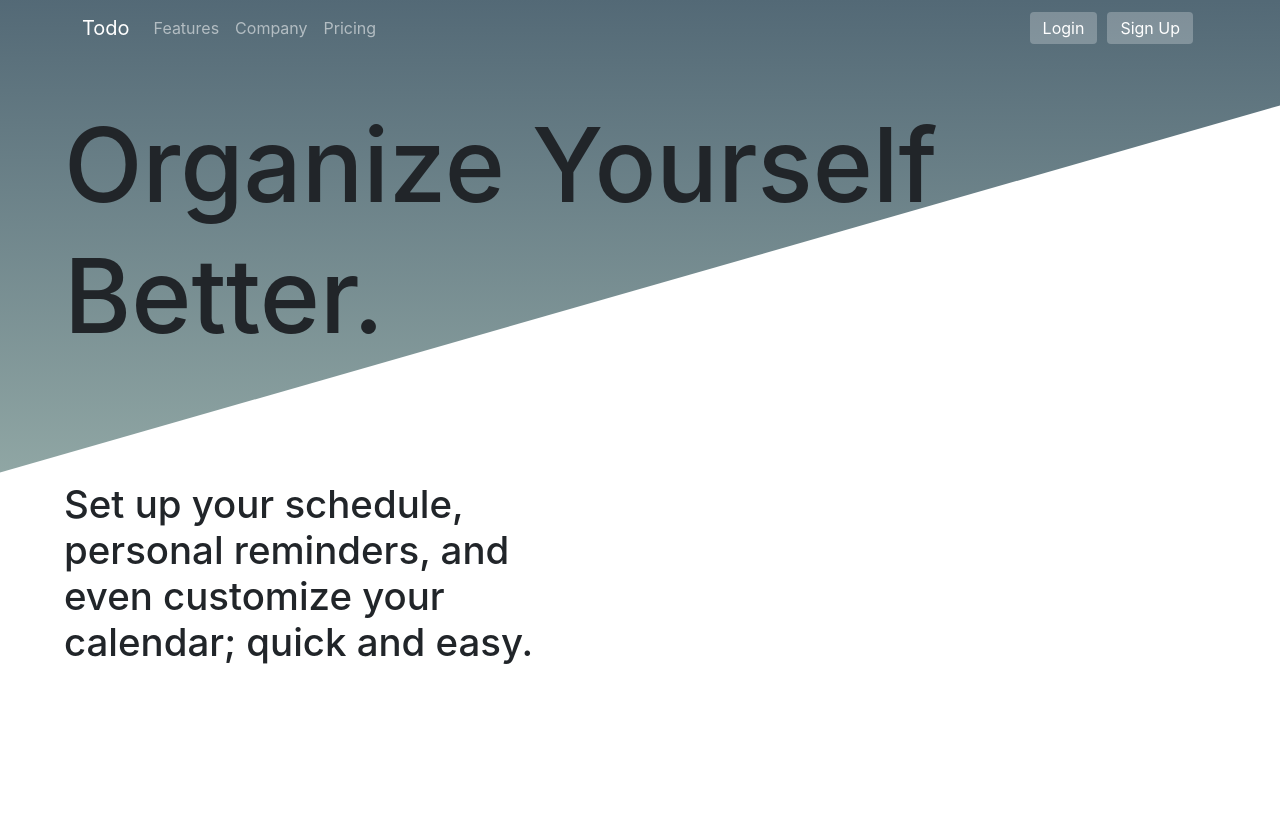
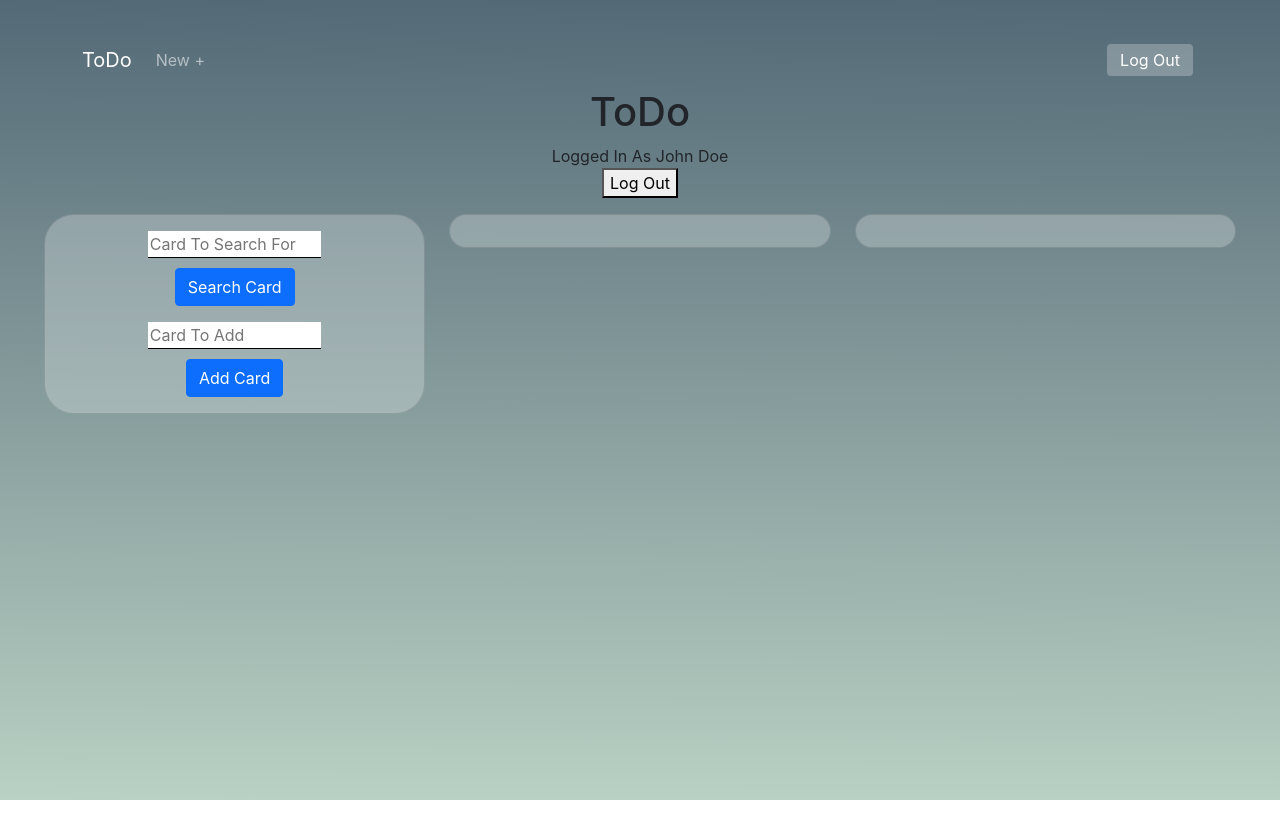
Before and after one commit to rightlaneonly/todo, a React (Create React App) app in the folder frontend/: page /canvas in a window 1280 px wide. Before the commit this address led to /. Shown: the top 838 px of the page. After the commit the page ends 800 px from the top, so only its background shows below. Built offline with nearby package versions, Linux system fonts and the light colour scheme; sample sign-in values are in the browser's storage.

Commit message:
Started Canvas/Dashboard UI
(1) Added user navigation bar (2) Updated User canvas/dashboard UI  added fluid grid system (3) changed colors

```diff
--- a/frontend/src/App.css
+++ b/frontend/src/App.css
@@ -26,6 +26,12 @@
 #canvas
 {
   padding: 2em;
+}
+
+.canvasCards
+{
+  background-color: rgba(255, 255, 255, 0.25);
+  border-radius: 30px;
 }
 
 #desc
@@ -85,6 +91,11 @@
   margin-top: 3em;
 }
 
+#loggedInDiv
+{
+  margin-bottom: 1em;
+}
+
  #navi
  {
    background-color: transparent;
--- a/frontend/src/App.js
+++ b/frontend/src/App.js
@@ -20,7 +20,7 @@ function App() {
                 <Route path="/signup" exact>
                     <SignUpPage />
                 </Route>
-                <Route path="/cards" exact>
+                <Route path="/canvas" exact>
                     <CanvasPage />
                 </Route>
                 <Redirect to="/" />
--- a/frontend/src/components/CardUI.js
+++ b/frontend/src/components/CardUI.js
@@ -1,4 +1,5 @@
 import React, { useState } from 'react';
+import Button from 'react-bootstrap/Button'
 
 function CardUI()
 {
@@ -76,18 +77,17 @@ function CardUI()
     };
 
     return(
-        <div id="accessUIDiv">
-            <br />
+        <div id="accessUIDiv" className="App">
             <input type="text" id="searchText" className="inFields" placeholder="Card To Search For"
-                ref={(c) => search = c}/>
-            <button type="button" id="searchCardButton"
-                onClick={searchCard}> Search Card </button><br />
+                ref={(c) => search = c}/><br/>
+            <Button type="button" id="searchCardButton"
+                onClick={searchCard}> Search Card </Button><br />
             <span id="cardSearchResult"> {searchResults} </span>
             <p id="cardList">{cardList}</p>
             <input type="text" id="cardText" className="inFields" placeholder="Card To Add"
-                ref={(c) => card = c}/>
-            <button type="button" id="addCardButton"
-                onClick={addCard}> Add Card </button><br />
+                ref={(c) => card = c}/><br />
+            <Button type="button" id="addCardButton"
+                onClick={addCard}> Add Card </Button><br />
             <span id="cardAddResult"> {message} </span>
         </div>
     );
--- a/frontend/src/components/Front.js
+++ b/frontend/src/components/Front.js
@@ -13,7 +13,6 @@ const Front = () =>
                     <h1 id="tagline2" className="tagline">Better.</h1>
                 <h4 id="desc">Set up your schedule, personal reminders, and even customize your calendar; quick and easy.</h4>
             </div>
-            <img id="whiteBG" src={whiteBG} alt="background"/>
         </div>
     );
 }
--- a/frontend/src/components/LoggedInName.js
+++ b/frontend/src/components/LoggedInName.js
@@ -14,7 +14,7 @@ function LoggedInName()
     };
 
     return(
-    <div id="loggedInDiv">
+    <div id="loggedInDiv" className="App">
         <span id="userName">Logged In As John Doe </span><br />
         <button type="button" id="logoutButton"
         onClick={doLogout}> Log Out </button>
--- a/frontend/src/components/PageTitle.js
+++ b/frontend/src/components/PageTitle.js
@@ -3,7 +3,7 @@ import React from 'react';
 function PageTitle()
 {
    return(
-     <h1 id="title" className="App">Todo</h1>
+     <h1 id="title" className="App">ToDo</h1>
    );
 };
 
--- a/frontend/src/components/Navigation.js
+++ b/frontend/src/components/UserNavi.js
@@ -4,24 +4,21 @@ import Container from 'react-bootstrap/Container';
 import Nav from 'react-bootstrap/Nav';
 import Navbar from 'react-bootstrap/Navbar';
 
-// guest Navbar, need one for users after login
-function Navigation()
+//user Navigation
+function UserNavi()
 {
     return(
         <div id='navi'>
             <Navbar variant="dark" collapseOnSelect expand="lg">
                 <Container>
-                    <Navbar.Brand href='/'>Todo</Navbar.Brand>
+                    <Navbar.Brand href='/'>ToDo</Navbar.Brand>
                     <Navbar.Toggle aria-controls="responsive-navbar-nav" />
                     <Navbar.Collapse id="responsive-navbar-nav">
                         <Nav className="me-auto">
-                            <Nav.Link href='/'>Features</Nav.Link>
-                            <Nav.Link href='/'>Company</Nav.Link>
-                            <Nav.Link href='/'>Pricing</Nav.Link>
+                            <Nav.Link href='/'>New &#43;</Nav.Link>
                         </Nav>
                         <Nav>
-                            <Button href="/login" className="navBtn">Login</Button>
-                            <Button href="/signup" className="navBtn">Sign Up</Button>
+                            <Button href="/login" className="navBtn">Log Out</Button>
                         </Nav>
                     </Navbar.Collapse>
                 </Container>
@@ -29,4 +26,4 @@ function Navigation()
         </div>
     );
 }
-export default Navigation;
+export default UserNavi;
--- a/frontend/src/pages/CanvasPage.js
+++ b/frontend/src/pages/CanvasPage.js
@@ -1,5 +1,10 @@
 import React from 'react';
+import Card from 'react-bootstrap/Card'
+import Container from 'react-bootstrap/Container'
+import Row from 'react-bootstrap/Row'
+import Col from 'react-bootstrap/Col'
 
+import UserNavi from '../components/UserNavi';
 import PageTitle from '../components/PageTitle';
 import LoggedInName from '../components/LoggedInName';
 import CardUI from '../components/CardUI';
@@ -8,9 +13,35 @@ const CanvasPage = () =>
 {
     return(
         <div id="canvas" className="Page">
-            <PageTitle />
-            <LoggedInName />
-            <CardUI />
+            <UserNavi />
+                <PageTitle />
+                <LoggedInName />
+                <Container fluid>
+                    <Row>
+                        <Col>
+                            <Card id="searchCard" className="canvasCards">
+                                <Card.Body>
+
+                                    <CardUI />
+                                </Card.Body>
+                            </Card>
+                        </Col>
+                        <Col>
+                            <Card id="todolistCard" className="canvasCards">
+                                <Card.Body>
+
+                                </Card.Body>
+                            </Card>
+                        </Col>
+                        <Col>
+                            <Card id="otherCard" className="canvasCards">
+                                <Card.Body>
+
+                                </Card.Body>
+                            </Card>
+                        </Col>
+                    </Row>
+                </Container>
         </div>
     );
 }
```
